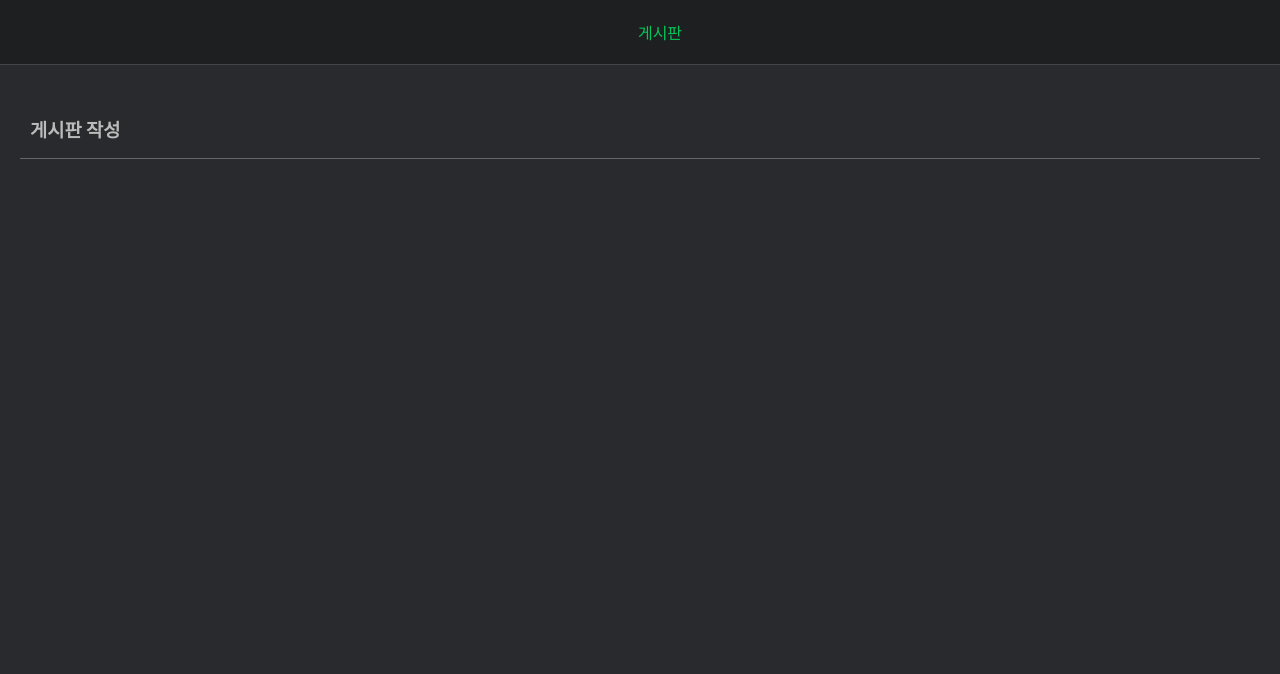
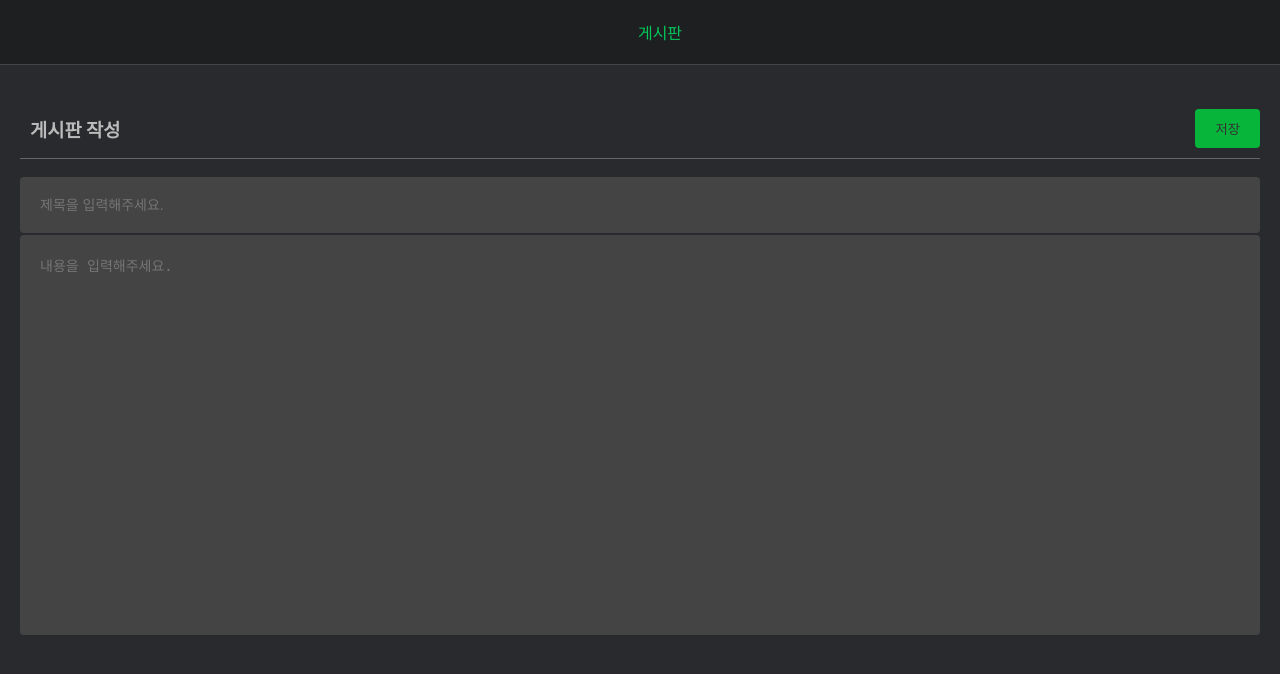
Before and after one commit to minseok91/frontProject, a React (Create React App) app: page /board/edit/1 in a window 1280 px wide. Shown: the top 674 px of the page. Built offline with nearby package versions, Linux system fonts and the light colour scheme.

Commit message:
[게시판 작성] UI 구현 및 스타일 적용

```diff
--- a/src/App.css
+++ b/src/App.css
@@ -5,7 +5,7 @@ main > div { box-sizing: border-box; padding: 0 20px; width: 1280px; margin: aut
 main > div > h3 { padding: 16px 10px; border-bottom: 1px solid #666; }
 
 .board-list { position: relative; }
-.board-list .write-button { position: absolute; top: 0; right: 20px; padding: 14px; background-color: #444; color: #BBB; border: none; border-radius: 100px; cursor: pointer;}
+.board-list .write-button { position: absolute; top: 0; right: 20px; padding: 14px; background-color: #444; color: #BBB; border: none; border-radius: 100px; cursor: pointer; }
 .board-list .write-button:hover { background-color: #666; transition: background-color 0.5s; }
 .board-list .board-list-row { font-size: 14px; padding: 20px; background-color: #444; margin-bottom: 2px; border-radius: 4px; cursor: pointer; overflow: hidden; white-space: nowrap; text-overflow: ellipsis; }
 .board-list .board-list-row:hover { background-color: #666; transition: background-color 0.5s; }
@@ -14,6 +14,16 @@ main > div > h3 { padding: 16px 10px; border-bottom: 1px solid #666; }
 .board-list .board-list-paging button.on { background-color: #666; }
 .board-list .board-list-paging button:hover { background-color: #666; transition: background-color 0.5s; }
 
+.board-view { position: relative; }
+.board-view .home-button { position: absolute; top: 10px; right: 20px; padding: 10px 20px; background-color: #07b53b; color: #333; border: none; border-radius: 4px; cursor: pointer; }
+.board-view .home-button:hover { background-color: #03c75a; transition: background-color 0.5s; }
 .board-view > div { background-color: #444; padding: 20px; margin-bottom: 2px; border-radius: 4px; }
-.board-view > div.title { font-size: 14px; }
-.board-view > div.contents { font-size: 14px; min-height: 400px; }
+.board-view div.title { font-size: 14px; }
+.board-view div.contents { font-size: 14px; min-height: 400px; }
+
+.board-edit { position: relative; }
+.board-edit .save-button { position: absolute; top: 10px; right: 20px; padding: 10px 20px; background-color: #07b53b; color: #333; border: none; border-radius: 4px; cursor: pointer; }
+.board-edit .save-button:hover { background-color: #03c75a; transition: background-color 0.5s; }
+.board-edit div.title input[type=text],
+.board-edit div.contents textarea { font-size: 14px; width: 100%; background-color: #444; padding: 20px; margin-bottom: 2px; border-radius: 4px; border: none; box-sizing: border-box; outline: none; color: #BBB; }
+.board-edit div.contents textarea { min-height: 400px; resize: none; }
--- a/src/components/main/board/BoardEdit.js
+++ b/src/components/main/board/BoardEdit.js
@@ -2,6 +2,13 @@ function BoardEdit() {
     return (
         <div className="board-edit">
             <h3>게시판 작성</h3>
+            <button className="save-button" onClick={() => window.location.href = '/'}>저장</button>
+            <div className="title">
+                <input type="text" placeholder="제목을 입력해주세요." />
+            </div>
+            <div className="contents">
+                <textarea placeholder="내용을 입력해주세요." />
+            </div>
         </div>
     );
 }
--- a/src/components/main/board/BoardList.js
+++ b/src/components/main/board/BoardList.js
@@ -9,7 +9,7 @@ function BoardList() {
             <h3>게시판 목록</h3>
             <BoardWriteButton />
             {
-                [1,2,3,4,5,6,7,8].map(() => <BoardListRow />)
+                [1,2,3,4,5,6,7,8].map((n) => <BoardListRow key={n} />)
             }
             <BoardListPaging />
         </div>
--- a/src/components/main/board/BoardView.js
+++ b/src/components/main/board/BoardView.js
@@ -2,6 +2,7 @@ function BoardView() {
     return (
         <div className="board-view">
             <h3>게시판 조회</h3>
+            <button className="home-button" onClick={() => window.location.href = '/'}>목록</button>
             <div className="title">제목입니다.</div>
             <div className="contents">내용입니다.</div>
         </div>
--- a/src/components/main/board/boardList/BoardWriteButton.js
+++ b/src/components/main/board/boardList/BoardWriteButton.js
@@ -2,7 +2,7 @@ import { BsFillPencilFill } from "react-icons/bs";
 
 function BoardWriteButton() {
     return (
-        <button className="write-button">
+        <button className="write-button" onClick={() => window.location.href = '/board/edit/1'}>
             <BsFillPencilFill />
         </button>
     );
```
